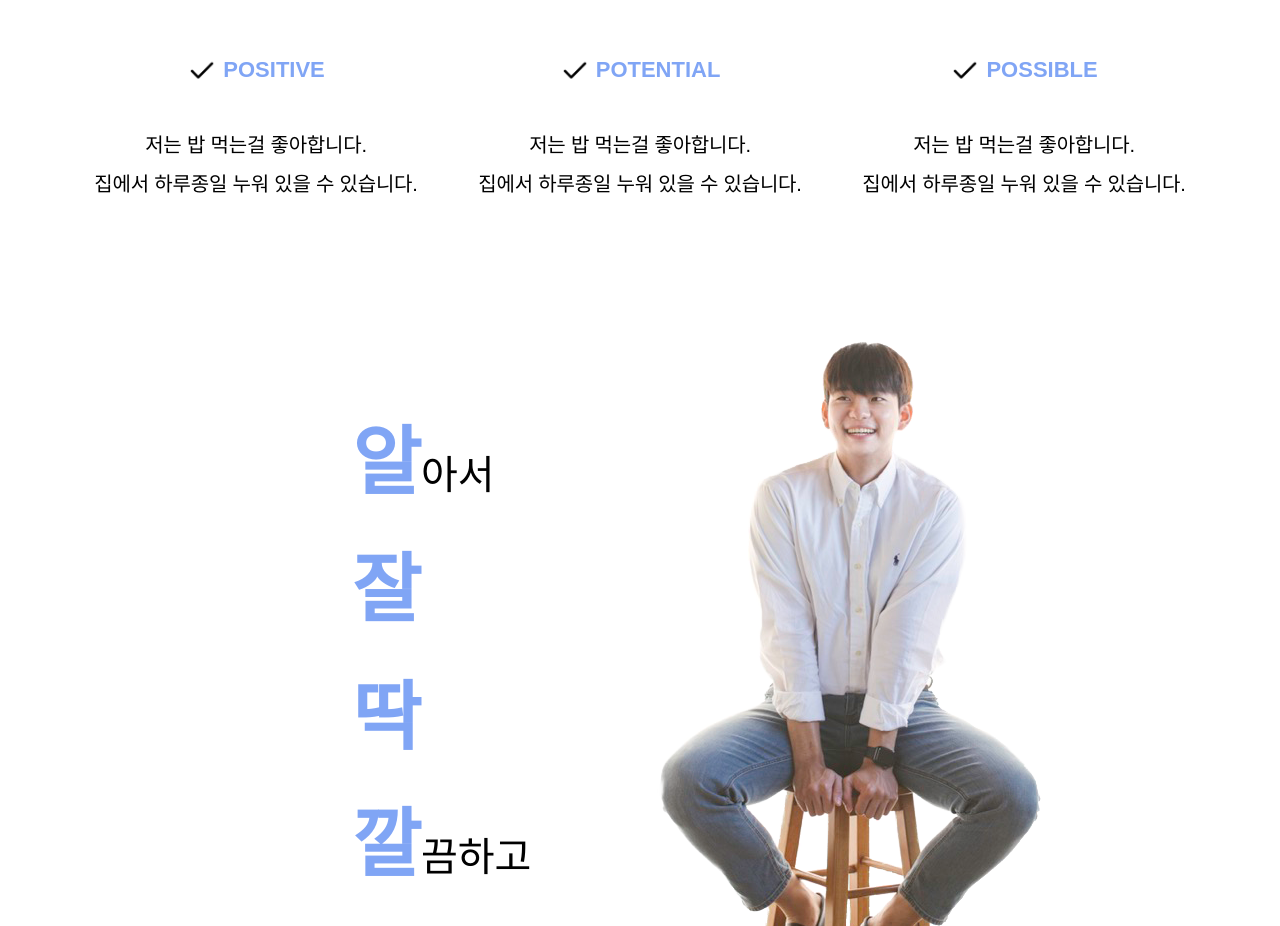
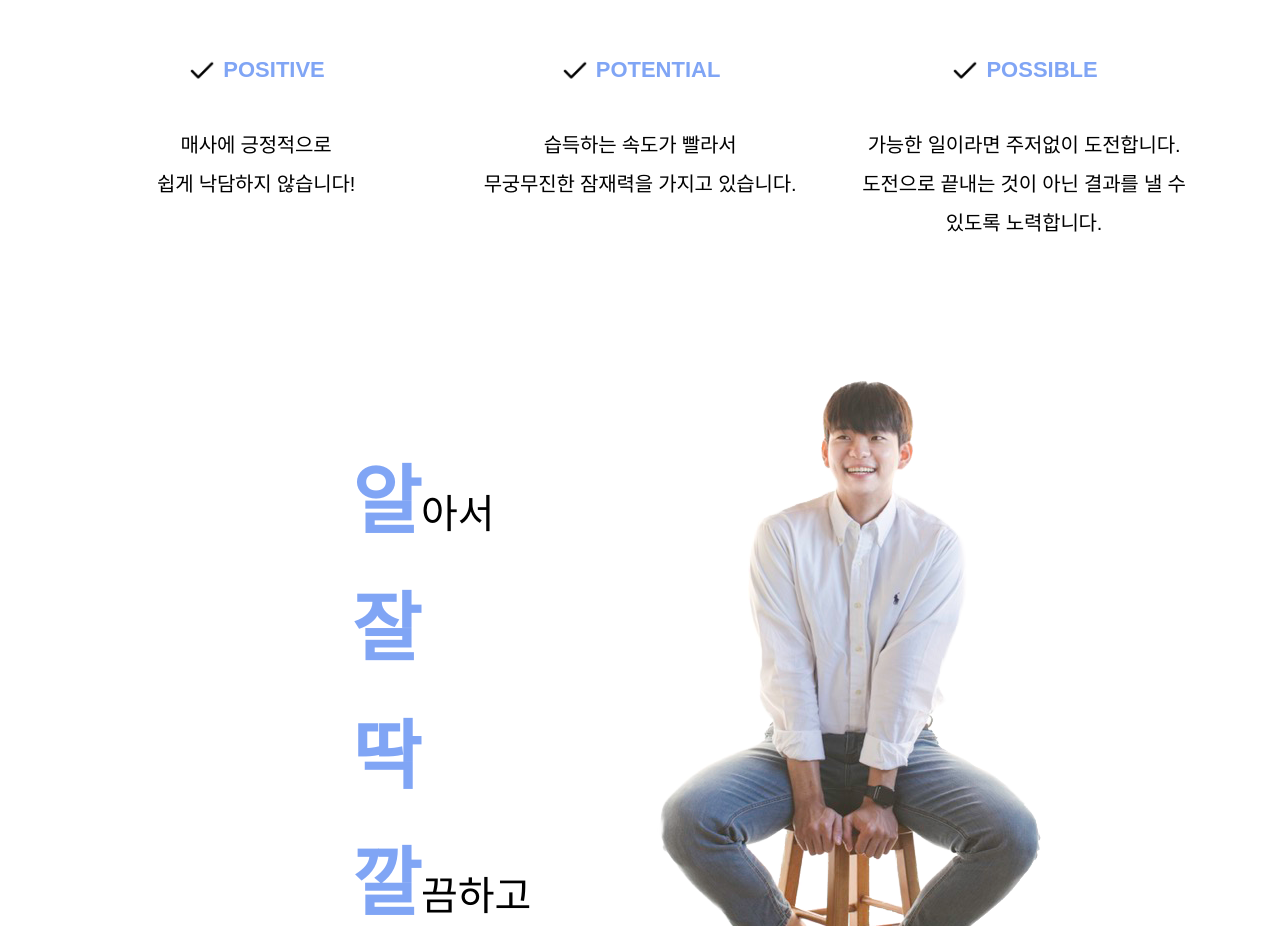
Before and after one commit to Loo-ke/portfolio, a plain HTML site: page index.html in a window 1280 px wide. Shown: the part 1100-2026 px from the top of the page. Drawn offline with Linux system fonts and the light colour scheme; a web font is replaced by a local one.

Commit message:
Update index.html

```diff
--- a/index.html
+++ b/index.html
@@ -56,18 +56,18 @@
           </div>
           <div class= "intro-p-box">
             <p class="intro">
-              저는 밥 먹는걸 좋아합니다. <br />
-              집에서 하루종일 누워 있을 수 있습니다.
+              매사에 긍정적으로  <br />
+              쉽게 낙담하지 않습니다!
             </p>
 
             <p class="intro">
-              저는 밥 먹는걸 좋아합니다. <br />
-              집에서 하루종일 누워 있을 수 있습니다.
+              습득하는 속도가 빨라서 <br />
+              무궁무진한 잠재력을 가지고 있습니다.
             </p>
 
             <p class="intro">
-              저는 밥 먹는걸 좋아합니다. <br />
-              집에서 하루종일 누워 있을 수 있습니다.
+              가능한 일이라면 주저없이 도전합니다.<br />
+              도전으로 끝내는 것이 아닌 결과를 낼 수 있도록 노력합니다.
             </p>
           </div>
 
```
